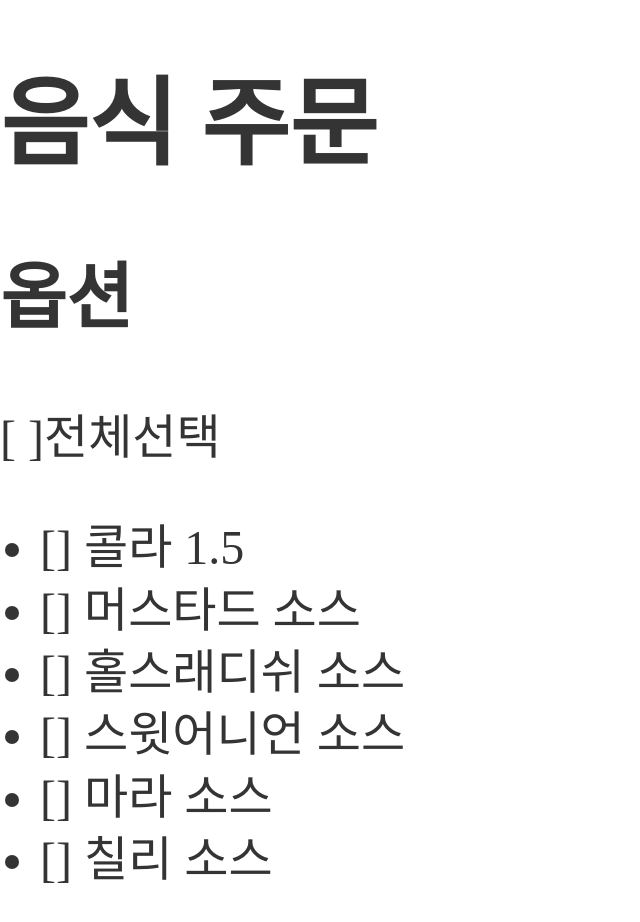
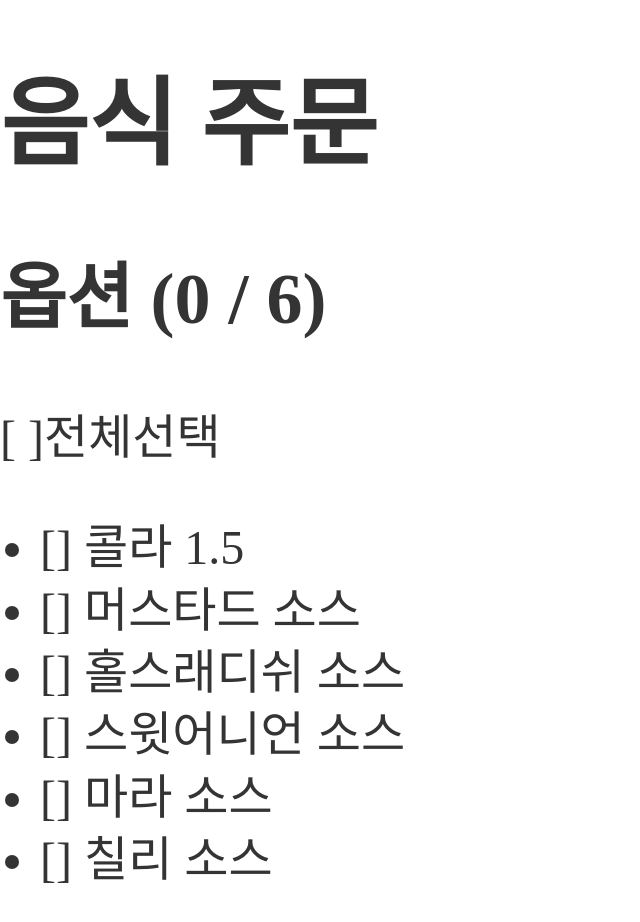
Before and after one commit to NewBean0312/react-test, a React (Create React App) app: page / in a window 1280 px wide. Shown: the top 922 px of the page, without its empty margins (0-640 px from the left). Built offline with nearby package versions, Linux system fonts and the light colour scheme; the HTML template or start-up script is replaced by a standard one; a web font is replaced by a local one.

Commit message:
옵션의 선택 개수 표시

```diff
--- a/src/Order.js
+++ b/src/Order.js
@@ -22,6 +22,7 @@ function Order() {
   };
 
   const btnAllChecked = optionCheckeds.every((el) => el);
+  const selectedCount = optionCheckeds.filter((el) => el).length;
 
   const toggleAllChecked = () => {
     if (btnAllChecked) {
@@ -38,7 +39,9 @@ function Order() {
   return (
     <>
       <h1>음식 주문</h1>
-      <h2>옵션</h2>
+      <h2>
+        옵션 ({selectedCount} / {options.length})
+      </h2>
       <span
         onClick={toggleAllChecked}
         style={{ userSelect: "none", cursor: "pointer" }}
```
